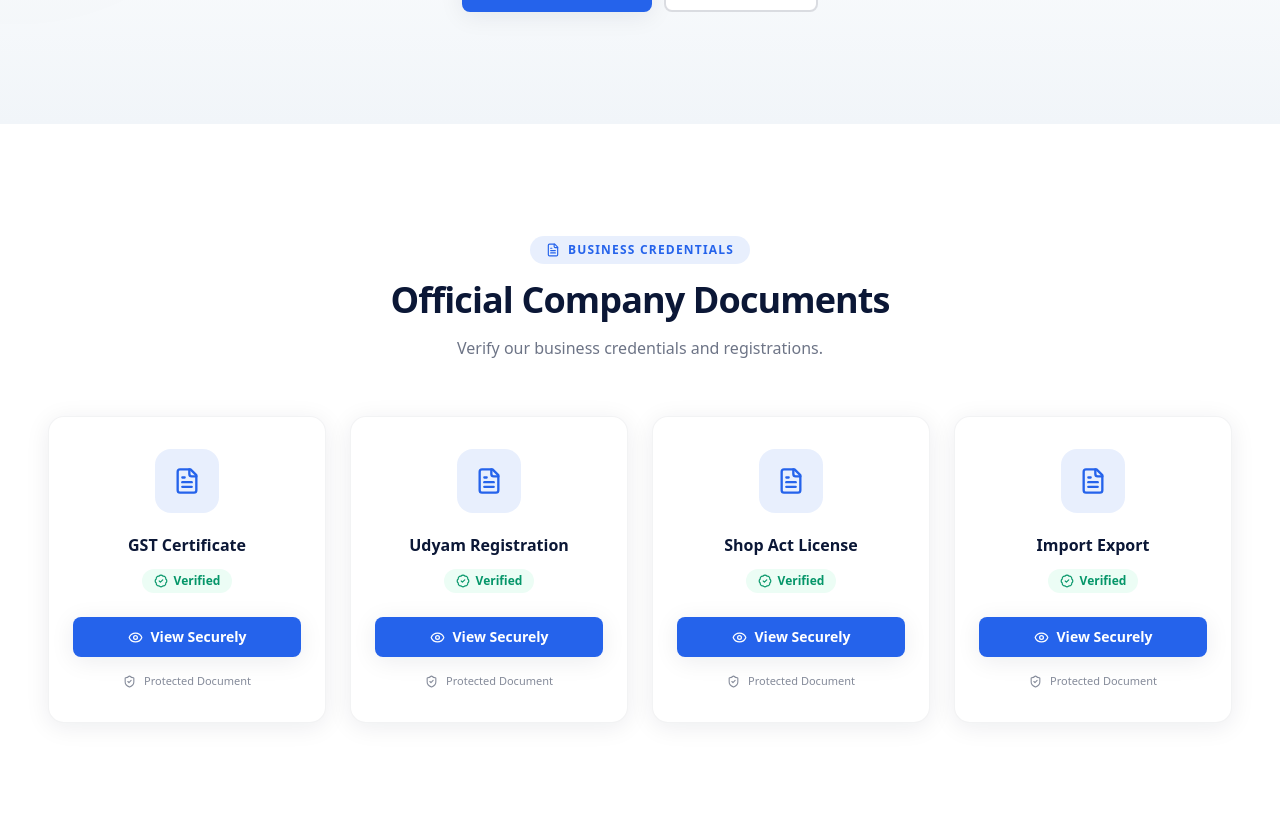
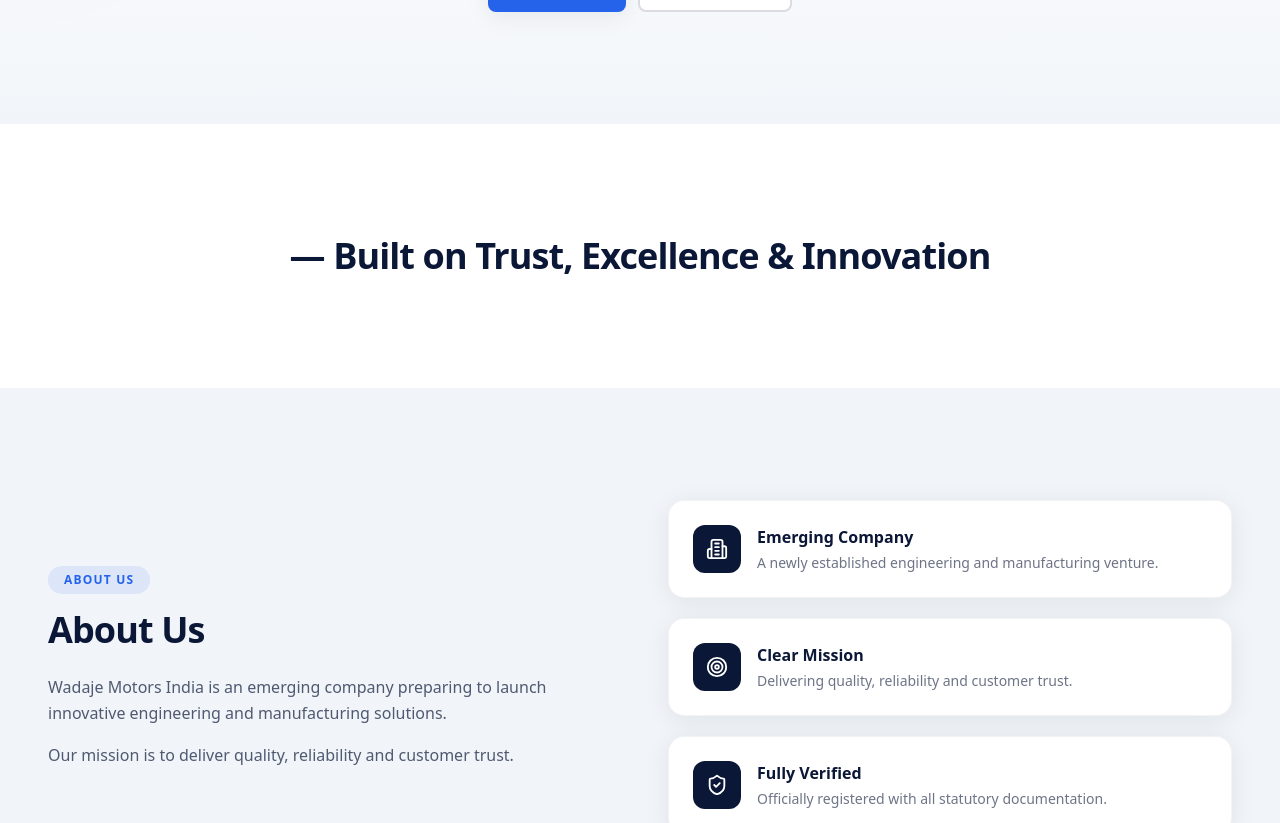
Before and after one commit to UdayrajPawar/new-repo, a Next.js app: page / in a window 1280 px wide. Shown: the part 600-1423 px from the top of the page. Built offline with nearby package versions, Linux system fonts and the light colour scheme.

Commit message:
Remove documents section

```diff
--- a/components/Documents.tsx
+++ b/components/Documents.tsx
@@ -1,14 +1,5 @@
 "use client";
 
-import { useEffect, useState } from "react";
-import { motion } from "framer-motion";
-import {
-  BadgeCheck,
-  FileText,
-  Eye,
-  X,
-  ShieldCheck,
-} from "lucide-react";
 import type { CompanyData } from "@/types";
 
 export default function Documents({
@@ -16,232 +7,15 @@
 }: {
   company: CompanyData;
 }) {
-  const [selectedPdf, setSelectedPdf] = useState<string | null>(null);
-  const [selectedTitle, setSelectedTitle] = useState<string>("");
-
-  // Disable common browser actions
-  useEffect(() => {
-    const handleContextMenu = (e: MouseEvent) => {
-      e.preventDefault();
-    };
-
-    const handleKeyDown = (e: KeyboardEvent) => {
-      // Disable Ctrl+S
-      if (e.ctrlKey && e.key.toLowerCase() === "s") {
-        e.preventDefault();
-      }
-
-      // Disable Ctrl+P
-      if (e.ctrlKey && e.key.toLowerCase() === "p") {
-        e.preventDefault();
-      }
-
-      // Disable Ctrl+U
-      if (e.ctrlKey && e.key.toLowerCase() === "u") {
-        e.preventDefault();
-      }
-
-      // Disable Ctrl+Shift+I / DevTools
-      if (
-        e.ctrlKey &&
-        e.shiftKey &&
-        e.key.toLowerCase() === "i"
-      ) {
-        e.preventDefault();
-      }
-
-      // Disable F12
-      if (e.key === "F12") {
-        e.preventDefault();
-      }
-    };
-
-    document.addEventListener("contextmenu", handleContextMenu);
-    document.addEventListener("keydown", handleKeyDown);
-
-    return () => {
-      document.removeEventListener("contextmenu", handleContextMenu);
-      document.removeEventListener("keydown", handleKeyDown);
-    };
-  }, []);
-
-  const openPdf = (file: string, title: string) => {
-    setSelectedPdf(file);
-    setSelectedTitle(title);
-    document.body.style.overflow = "hidden";
-  };
-
-  const closePdf = () => {
-    setSelectedPdf(null);
-    setSelectedTitle("");
-    document.body.style.overflow = "";
-  };
-
   return (
-    <>
-      <section
-        id="documents"
-        className="bg-white py-20 sm:py-28"
-        onContextMenu={(e) => e.preventDefault()}
-        style={{
-          userSelect: "none",
-          WebkitUserSelect: "none",
-        }}
-      >
-        <div className="section-container">
-          <div className="mx-auto max-w-2xl text-center">
-            <span className="section-eyebrow mb-4">
-              <FileText size={14} />
-              Business Credentials
-            </span>
-
-            <h2 className="section-heading">
-              Official Company Documents
-            </h2>
-
-            <p className="mt-4 text-navy/60">
-              Verify our business credentials and registrations.
-            </p>
-          </div>
-
-          <div className="mt-14 grid grid-cols-1 gap-6 sm:grid-cols-2 lg:grid-cols-4">
-            {company.documents.map((doc, i) => (
-              <motion.div
-                key={doc.id}
-                initial={{ opacity: 0, y: 20 }}
-                whileInView={{ opacity: 1, y: 0 }}
-                viewport={{
-                  once: true,
-                  margin: "-60px",
-                }}
-                transition={{
-                  duration: 0.4,
-                  delay: i * 0.08,
-                }}
-                className="card flex flex-col items-center px-6 py-8 text-center"
-              >
-                <div className="mb-5 flex h-16 w-16 items-center justify-center rounded-2xl bg-royal/10">
-                  <FileText
-                    className="text-royal"
-                    size={28}
-                  />
-                </div>
-
-                <h3 className="text-base font-semibold text-navy">
-                  {doc.title}
-                </h3>
-
-                {doc.verified && (
-                  <span className="mt-3 inline-flex items-center gap-1.5 rounded-full bg-emerald-50 px-3 py-1 text-xs font-semibold text-emerald-600">
-                    <BadgeCheck size={14} />
-                    Verified
-                  </span>
-                )}
-
-                <div className="mt-6 w-full">
-                  <button
-                    type="button"
-                    onClick={() =>
-                      openPdf(doc.file, doc.title)
-                    }
-                    className="btn-primary flex w-full items-center justify-center gap-2 !py-2.5 text-xs"
-                  >
-                    <Eye size={15} />
-                    View Securely
-                  </button>
-                </div>
-
-                <div className="mt-4 flex items-center justify-center gap-2 text-[11px] text-navy/50">
-                  <ShieldCheck size={13} />
-                  Protected Document
-                </div>
-              </motion.div>
-            ))}
-          </div>
+    <section id="documents" className="bg-white py-20 sm:py-28">
+      <div className="section-container">
+        <div className="mx-auto max-w-3xl text-center">
+          <h2 className="section-heading">
+            {company.name} — Built on Trust, Excellence &amp; Innovation
+          </h2>
         </div>
-      </section>
-
-      {/* PDF Viewer Modal */}
-      {selectedPdf && (
-        <div
-          className="fixed inset-0 z-[9999] flex items-center justify-center bg-black/90 p-2 sm:p-6"
-          onContextMenu={(e) => e.preventDefault()}
-          onMouseDown={(e) => {
-            if (e.button === 2) {
-              e.preventDefault();
-            }
-          }}
-          style={{
-            userSelect: "none",
-            WebkitUserSelect: "none",
-          }}
-        >
-          <div className="relative flex h-full w-full max-w-6xl flex-col overflow-hidden rounded-xl bg-white shadow-2xl">
-            {/* Header */}
-            <div className="flex items-center justify-between border-b bg-white px-4 py-3">
-              <div>
-                <h3 className="text-sm font-semibold text-navy">
-                  {selectedTitle}
-                </h3>
-
-                <div className="mt-1 flex items-center gap-1.5 text-[11px] text-emerald-600">
-                  <ShieldCheck size={13} />
-                  View-only protected document
-                </div>
-              </div>
-
-              <button
-                type="button"
-                onClick={closePdf}
-                className="flex h-9 w-9 items-center justify-center rounded-full bg-gray-100 text-gray-600 transition hover:bg-gray-200"
-                aria-label="Close document"
-              >
-                <X size={18} />
-              </button>
-            </div>
-
-            {/* Document Viewer */}
-            <div
-              className="relative flex-1 overflow-hidden bg-gray-100"
-              onContextMenu={(e) => e.preventDefault()}
-            >
-              {/* Watermark */}
-              <div className="pointer-events-none absolute inset-0 z-10 flex items-center justify-center overflow-hidden">
-                <div className="rotate-[-30deg] select-none text-4xl font-bold tracking-widest text-black/10 sm:text-6xl">
-                  OFFICIAL DOCUMENT
-                </div>
-              </div>
-
-              <iframe
-                src={`${selectedPdf}#toolbar=0&navpanes=0&scrollbar=1`}
-                title={selectedTitle}
-                className="h-full w-full border-0"
-                style={{
-                  userSelect: "none",
-                  WebkitUserSelect: "none",
-                }}
-                onContextMenu={(e) =>
-                  e.preventDefault()
-                }
-              />
-
-              {/* Transparent protection layer */}
-              <div
-                className="pointer-events-none absolute inset-0 z-20"
-                aria-hidden="true"
-              />
-            </div>
-
-            {/* Footer */}
-            <div className="flex items-center justify-center border-t bg-white px-4 py-2">
-              <p className="text-center text-[10px] text-gray-400">
-                This document is provided for verification purposes only.
-                Downloading and redistribution are not permitted.
-              </p>
-            </div>
-          </div>
-        </div>
-      )}
-    </>
+      </div>
+    </section>
   );
 }
--- a/components/Hero.tsx
+++ b/components/Hero.tsx
@@ -77,7 +77,7 @@
         >
           <a href="#documents" className="btn-primary">
             <FileText size={18} />
-            View Documents
+            About Us
           </a>
           <a href="#contact" className="btn-secondary">
             <MessageCircle size={18} />
```
